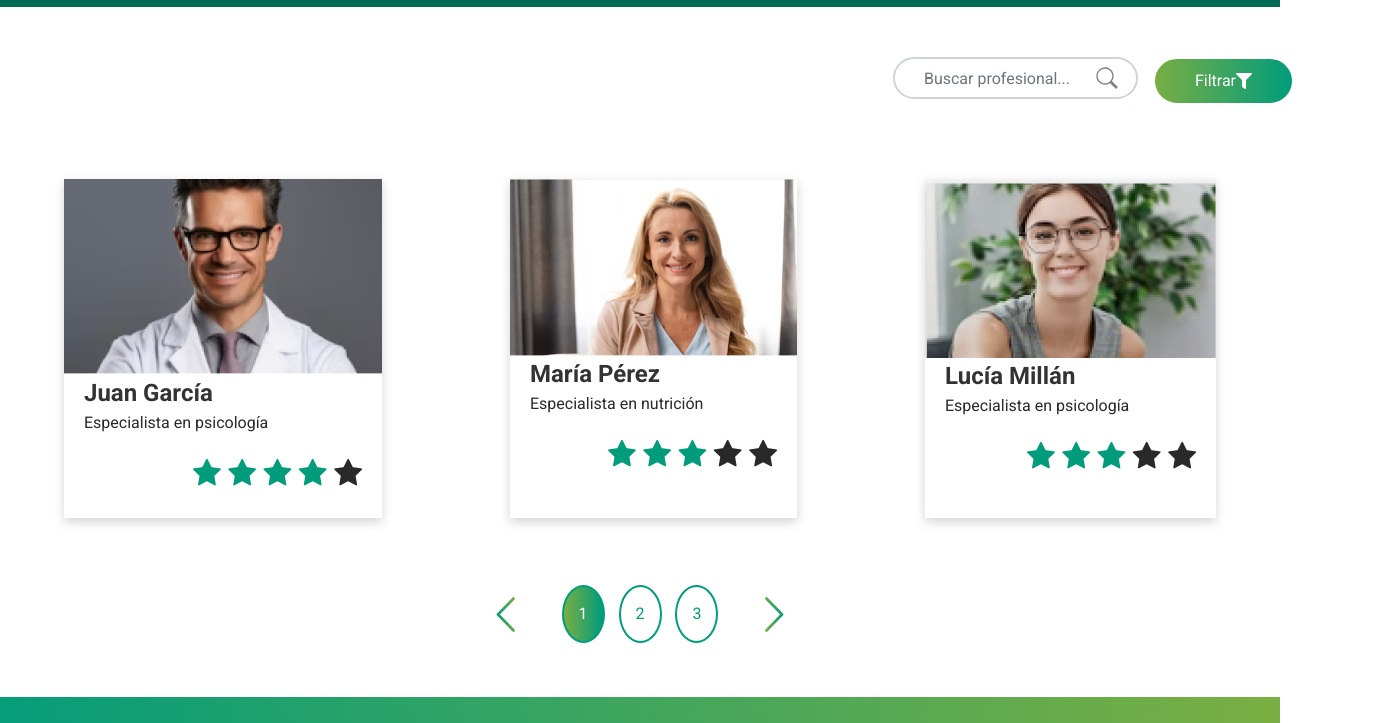
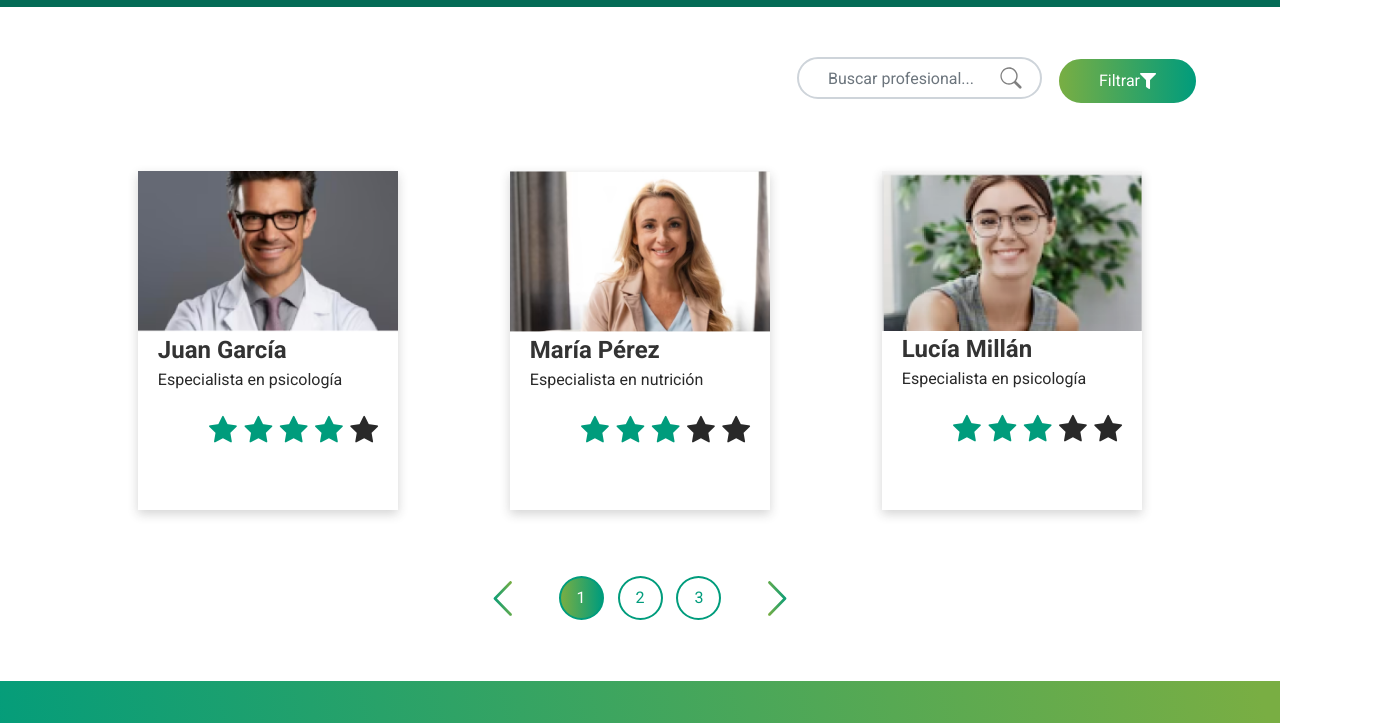
Before and after one commit to UNIRDAW-INTERFACES-GRUPO14/AE-5_Desarrollo-front-end, a plain HTML site: page Profesionales/profesionales.html in a window 1280 px wide. Shown: the part 230-953 px from the top of the page, 1392 px wide, since content can reach past the window. Drawn offline with nearby package versions, Linux system fonts and the light colour scheme.

Commit message:
Cambios finales

```diff
--- a/Profesionales/profesionales.html
+++ b/Profesionales/profesionales.html
@@ -148,7 +148,7 @@
         </div>
 
         <section class="cartas-profesionales">
-            <div  class="carta">
+            <div  class="carta-1">
               <img src="./images/carta1.PNG" alt="Persona 1">
               <a href="#">Juan García</a>
               <p>Especialista en psicología</p>
@@ -165,7 +165,7 @@
               </div>
             </div>
 
-            <div class="carta">
+            <div class="carta-2">
               <img src="./images/carta2.PNG" alt="Persona 2">
               <a href="#">María Pérez</a>
               <p>Especialista en nutrición</p>
@@ -182,7 +182,7 @@
               </div>
             </div>
 
-            <div class="carta">
+            <div class="carta-3">
               <img src="./images/carta3.PNG" alt="Persona 3">
               <a href="#">Lucía Millán</a>
               <p>Especialista en psicología</p>
--- a/Profesionales/style.css
+++ b/Profesionales/style.css
@@ -393,8 +393,8 @@ input[type="search"]:focus-visible {
 
 .search2{
 display: flex;
-width: 1310px;
-padding: 10px 98px;
+width: 100%;
+padding: 10px 0;
 justify-content: flex-end;
 align-items: flex-start;
 gap: 15px;
@@ -461,11 +461,11 @@ padding-top: 50px;
   display: flex;
   justify-content: center;
   align-items: center;
-  margin: 0 100px;
+  justify-content: space-between;
 
 }
 
-.carta{
+.carta-1, .carta-2, .carta-3{
   position: relative;
   width: 330px;
   height: 339px;
@@ -473,11 +473,11 @@ padding-top: 50px;
   box-shadow: 0px 4px 10px 0px rgba(41, 41, 41, 0.2);
 }
 
-.carta a, p{
+.carta-1 a, .carta-2 a, .carta-3 a, p{
   margin-left: 20px;
 }
 
-.carta a{
+.carta-1 a, .carta-2 a, .carta-3 a{
   display: inline-block;
   font-size: 1.5rem;
   font-weight: bold;
@@ -486,7 +486,7 @@ padding-top: 50px;
 
 }
 
-.carta a:hover {
+.carta-1 a:hover, .carta-2 a:hover, .carta-3 a:hover {
   color: rgb(0, 156, 124);
 }
 
@@ -497,9 +497,14 @@ padding-top: 50px;
   display: inline-block;
   margin: 0 5px; /* Esto agrega un poco de espacio entre los enlaces para que no estén pegados */
 }
-.cartas-profesionales .carta {
-  margin:  64px; /* Agrega un margen entre las cartas para mejorar el espaciado */
+.cartas-profesionales .carta-1, .cartas-profesionales .carta-2, .cartas-profesionales .carta-3 {
+  margin:  5%; /* Agrega un margen entre las cartas para mejorar el espaciado */
   justify-content: space-between;
+}
+
+.carta-1 img, .carta-2 img, .carta-3 img{
+  width: 100%;
+  object-fit: cover;
 }
 
 .valoracion{
@@ -552,14 +557,12 @@ padding-top: 50px;
 /*-------------------   PAGINACION  -------------------*/
 
 .paginacion {
-
   display: block;
   text-align: center; /* Centrar los elementos en la sección */
   padding-bottom: 50px;
 }
 
 .paginacion a {
-
   color: black;
   display: inline-block;
   padding: 8px 16px;
@@ -571,7 +574,6 @@ padding-top: 50px;
   background: linear-gradient(to left, #009C7C, #79AE43);
   color: white;
   border-radius: 50%;
-  padding: 15px;
   margin: 0 5px;
   border: 2px solid rgb(0, 156, 124);
 }
@@ -580,7 +582,6 @@ padding-top: 50px;
   background-color:  white;
   color: rgb(0, 156, 124);
   border-radius: 50%;
-  padding: 15px;
   margin: 0 5px; /* Ajusta el margen entre los elementos */
   border: 2px solid rgb(0, 156, 124);
 }
@@ -681,6 +682,10 @@ padding-top: 50px;
     padding: 0 3%;
   }
 
+  .carta-3{
+    display: none;
+  }
+
   /* ----- FOOTER ----- */
   .brand {
     padding: 2rem 3%;
@@ -704,8 +709,6 @@ padding-top: 50px;
     order: 2;
   }
 
-
-
   .cartas-profesionales {
     flex-wrap: wrap; /* Permite que los elementos se envuelvan en filas adicionales */
     margin: 0; /* Elimina el margen horizontal para adaptarse al ancho de la pantalla */
@@ -715,7 +718,9 @@ padding-top: 50px;
     flex-basis: 100%; /* Una carta por fila */
   }
 
-
+  .carta-2{
+    display: none;
+  }
 
   .logo-home-dk {
     display: none;
@@ -878,6 +883,8 @@ padding-top: 50px;
     flex-basis: 100%; /* Una carta por fila */
   }
 
+
+
   /* ----- FOOTER ----- */
   .brand-text,
   .footer .seccion-redessociales {
```
